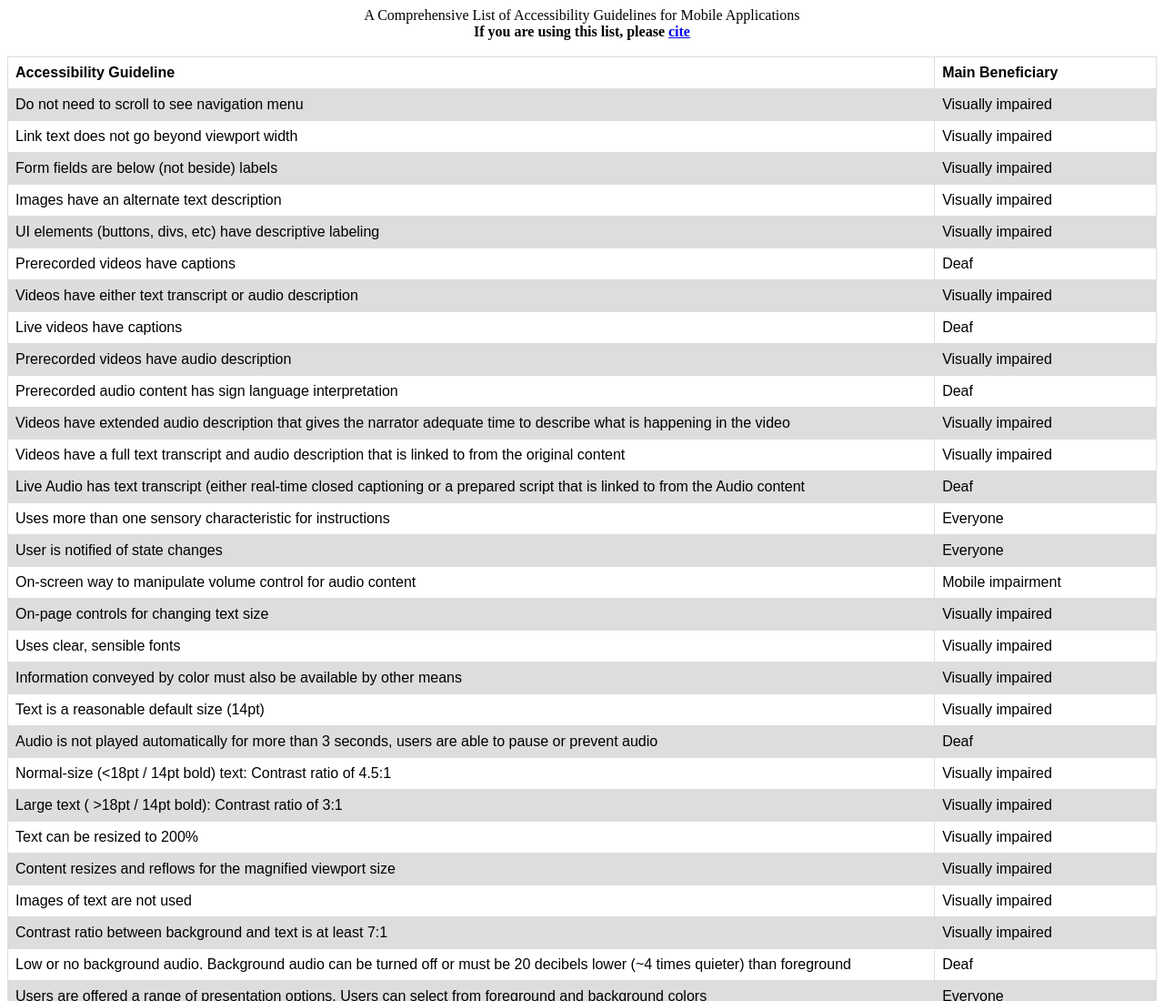
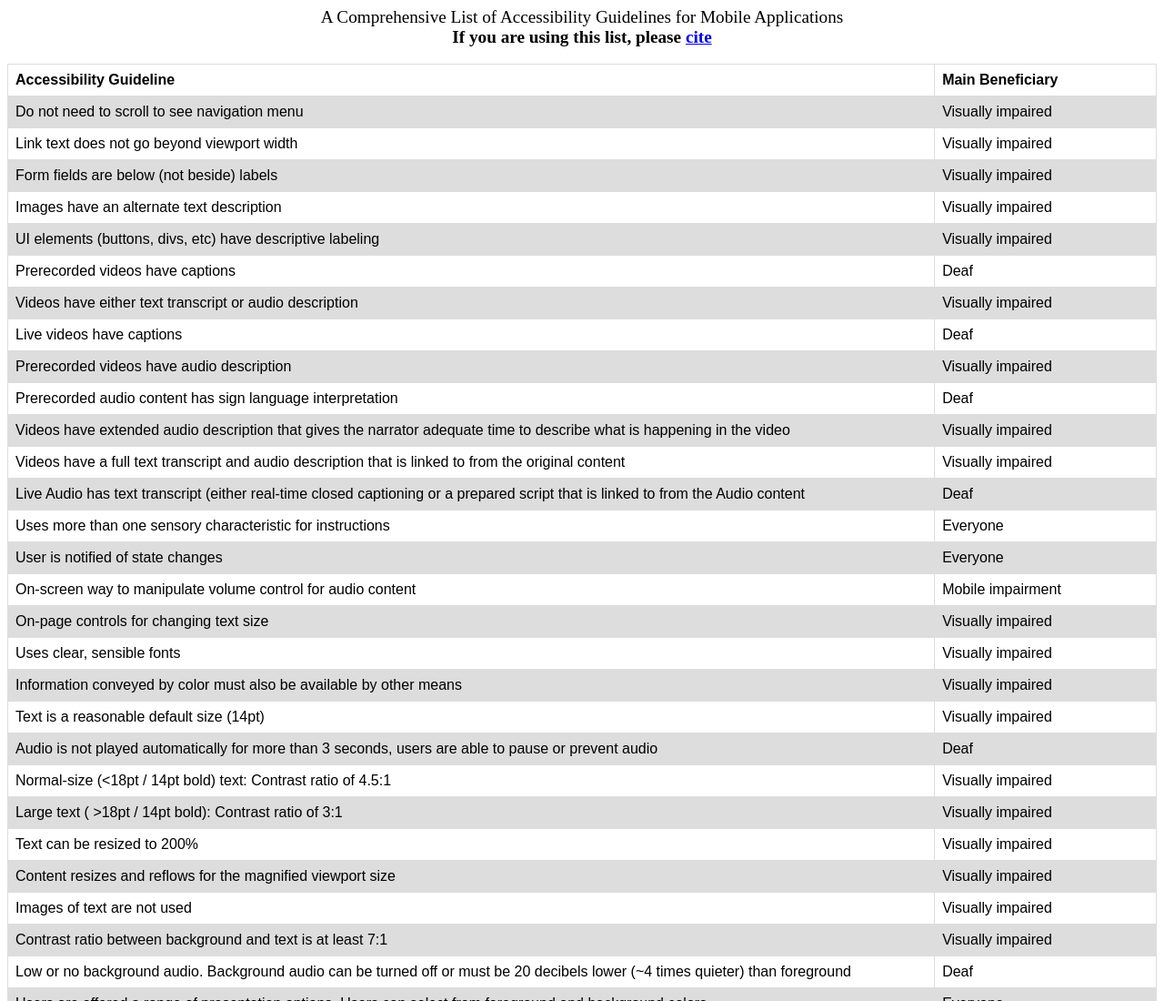
Before and after one commit to yasminevt/Accessibility-Guidelines-Mobile-Applications, a plain HTML site: page index.html in a window 1280 px wide. Shown: the top 1100 px of the page at 91% size. Drawn offline with Linux system fonts and the light colour scheme.

Commit message:
Update index.html

```diff
--- a/index.html
+++ b/index.html
@@ -21,8 +21,8 @@ tr:nth-child(even) {
 </style>
 </head>
 <body>
-<div align="center"> A Comprehensive List of Accessibility Guidelines for Mobile Applications
-<br> <b>If you are using this list, please <a href="https://doi.org/10.1145/3282894.3282921">cite</a></b></div>
+<div align="center"> <big> A Comprehensive List of Accessibility Guidelines for Mobile Applications
+<br> <b>If you are using this list, please <a href="https://doi.org/10.1145/3282894.3282921">cite</a></b></big></div>
 <br>
 <table>
   <tr>
```
